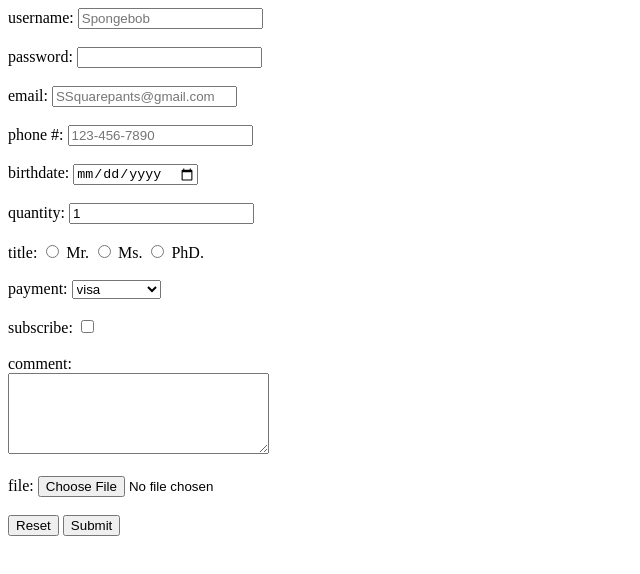
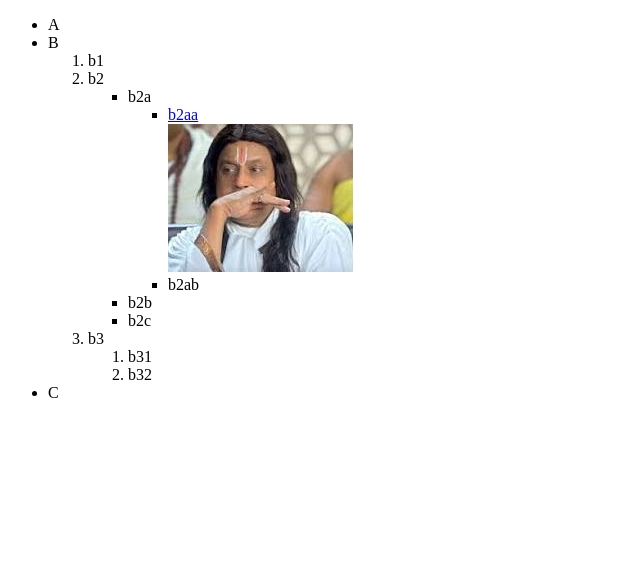
Before and after one commit to ManojKumar0013/htmlproject, a plain HTML site: page index.html in a window 1280 px wide. Shown: the whole page, without its empty margins (0-640 px from the left). Drawn offline with Linux system fonts and the light colour scheme.

Commit message:
fully modified

```diff
--- a/index.html
+++ b/index.html
@@ -1,73 +1,31 @@
 <!DOCTYPE html>
-<html lang="en">
+<html>
 <head>
-    <meta charset="UTF-8">
-    <title>Form Example</title>
 </head>
 <body>
-
-<form action="#" method="post">
-
-    <!-- Username -->
-    <label>username:</label>
-    <input type="text" name="username" placeholder="Spongebob"><br><br>
-
-    <!-- Password -->
-    <label>password:</label>
-    <input type="password" name="password"><br><br>
-
-    <!-- Email -->
-    <label>email:</label>
-    <input type="email" name="email" placeholder="SSquarepants@gmail.com"><br><br>
-
-    <!-- Phone -->
-    <label>phone #:</label>
-    <input type="tel" name="phone" placeholder="123-456-7890"><br><br>
-
-    <!-- Birthdate -->
-    <label>birthdate:</label>
-    <input type="date" name="birthdate"><br><br>
-
-    <!-- Quantity -->
-    <label>quantity:</label>
-    <input type="number" name="quantity" value="1" min="0"><br><br>
-
-    <!-- Radio Buttons -->
-    <label>title:</label>
-    <input type="radio" name="title" value="Mr."> Mr.
-    <input type="radio" name="title" value="Ms."> Ms.
-    <input type="radio" name="title" value="PhD."> PhD.
-    <br><br>
-
-    <!-- Dropdown -->
-    <label>payment:</label>
-    <select name="payment">
-        <option value="visa">visa</option>
-        <option value="mastercard">mastercard</option>
-        <option value="upi">upi</option>
-    </select>
-    <br><br>
-
-    <!-- Checkbox -->
-    <label>subscribe:</label>
-    <input type="checkbox" name="subscribe">
-    <br><br>
-
-    <!-- Comment -->
-    <label>comment:</label><br>
-    <textarea name="comment" rows="5" cols="30"></textarea>
-    <br><br>
-
-    <!-- File Upload -->
-    <label>file:</label>
-    <input type="file" name="file">
-    <br><br>
-
-    <!-- Buttons -->
-    <input type="reset" value="Reset">
-    <input type="submit" value="Submit">
-
-</form>
-
+<ul>
+<li>A</li>
+<li>B</li>
+<ol>
+<li>b1</li>
+<li>b2</li>
+<ul>
+<li>b2a</li>
+<ul>
+<li><a href="youtube.com" target="_blank">b2aa</a></li>
+<img src="https://github.com/ManojKumar0013/htmlproject/blob/16539bc7abf5d7f761da63acf392d1d7dd6a49ec/download.jpeg" >
+<li>b2ab</li>
+</ul>
+<li>b2b</li>
+<li>b2c</li>
+</ul>
+<li>b3</li>
+<ol>
+<li>b31</li>
+<li>b32</li>
+</ol>
+</ol>
+<li>C</li>
+</ul>
 </body>
 </html>
```
Also changed, not shown: New Text Document.html (deleted, +0 -31 lines).
